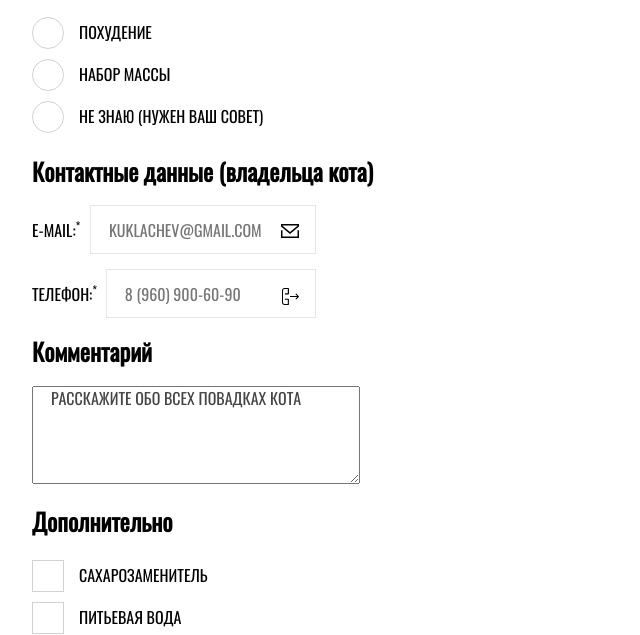
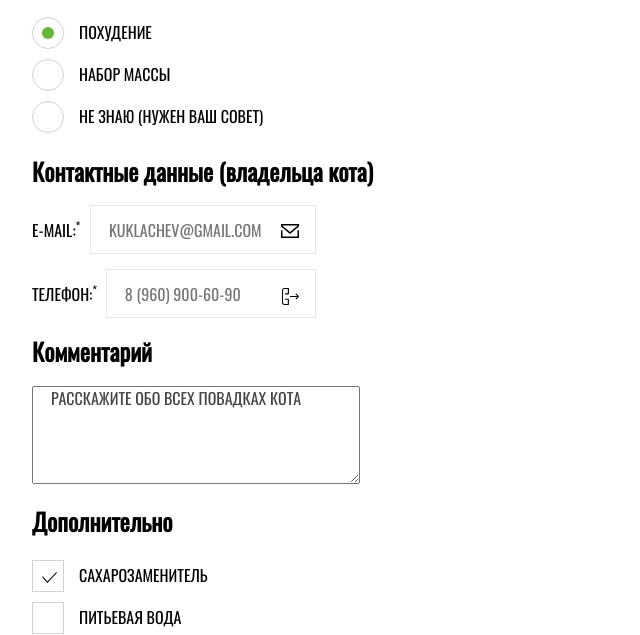
Before and after one commit to Nessa80/674757-cat-energy-17, a website: page source/form.html in a window 1280 px wide. Shown: the part 324-959 px from the top of the page, 244-884 px from the left. Drawn offline with nearby package versions, Linux system fonts and the light colour scheme; files that its build step writes are made by us from their sources.

Commit message:
исправление ошибок

```diff
--- a/source/less/blocks/data-box.less
+++ b/source/less/blocks/data-box.less
@@ -148,7 +148,7 @@ textarea:-ms-input-placeholder {
   transition: 0.2s;
 }
 
-.radio::checked + label::after {
+.radio:checked + label::after {
   opacity: 1;
 }
 
@@ -188,7 +188,7 @@ textarea:-ms-input-placeholder {
   transition: 0.2s;
 }
 
-.checkbox::checked + label::after {
+.checkbox:checked + label::after {
   opacity: 1;
 }
 
```
